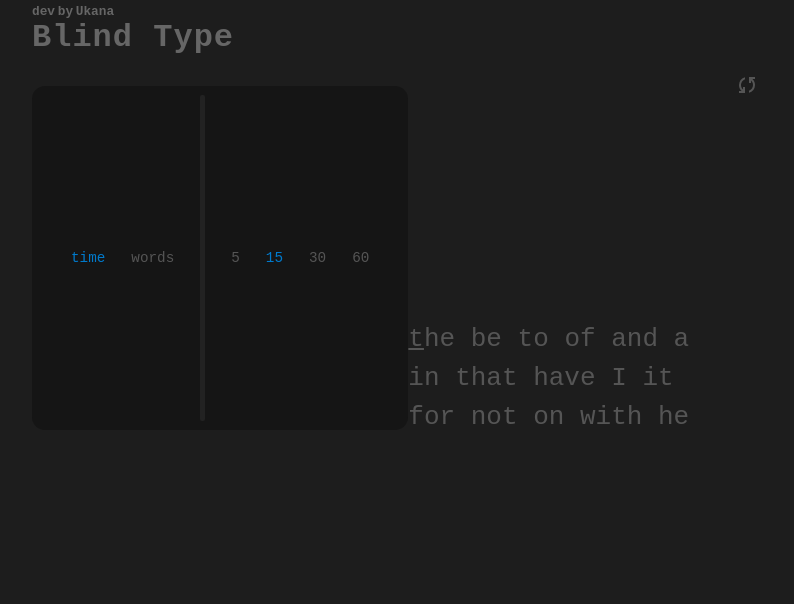
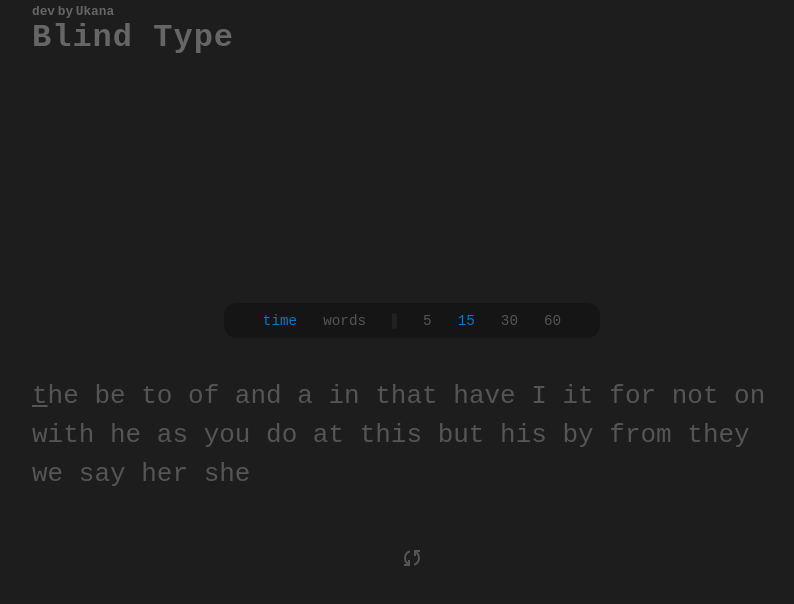
Before and after one commit to UkanaBastreet/blind-type, a React (Create React App) app: page / in a window 1280 px wide. Shown: the top 604 px of the page, without its empty margins (228-1022 px from the left). Built offline with nearby package versions, Linux system fonts and the light colour scheme.

Commit message:
refactor GameField and TextField styles for improved layout and consistency

```diff
--- a/src/components/GameField/GameField.scss
+++ b/src/components/GameField/GameField.scss
@@ -1,5 +1,9 @@
 .game-field {
-  height: 50%;
+  height: 100%;
   width: 100%;
   display: flex;
+  flex-direction: column;
+  align-items: center;
+  justify-content: center;
+  gap: 3rem;
 }
--- a/src/components/GameField/TextField/TextField.scss
+++ b/src/components/GameField/TextField/TextField.scss
@@ -5,12 +5,13 @@
   line-height: 3rem;
   max-height: 9rem;
   overflow: hidden;
-  margin-top: 20rem;
+  flex: 1;
   position: relative;
+
   .text {
     position: absolute;
     top: calc(var(--shift) * -39px);
-    transition: .2s;
+    transition: 0.2s;
   }
   .pending-text {
     color: #555;
```
